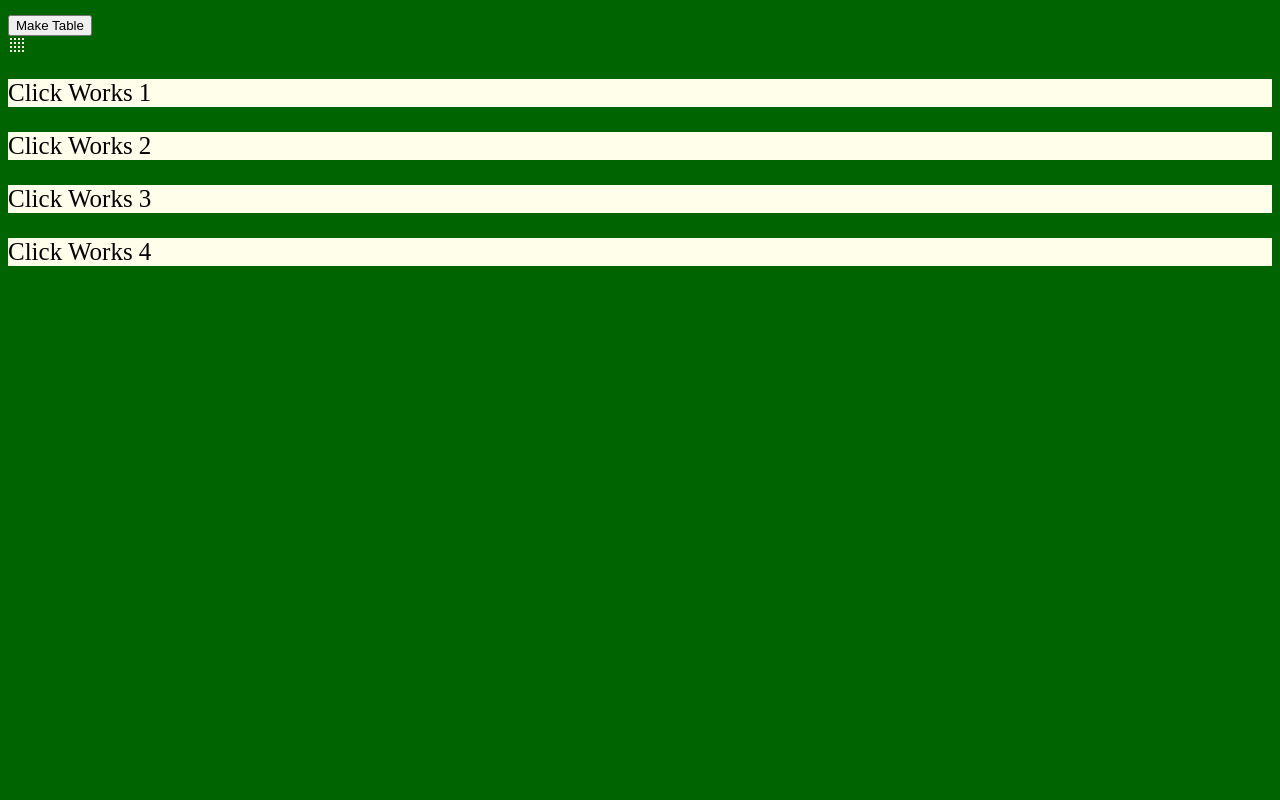
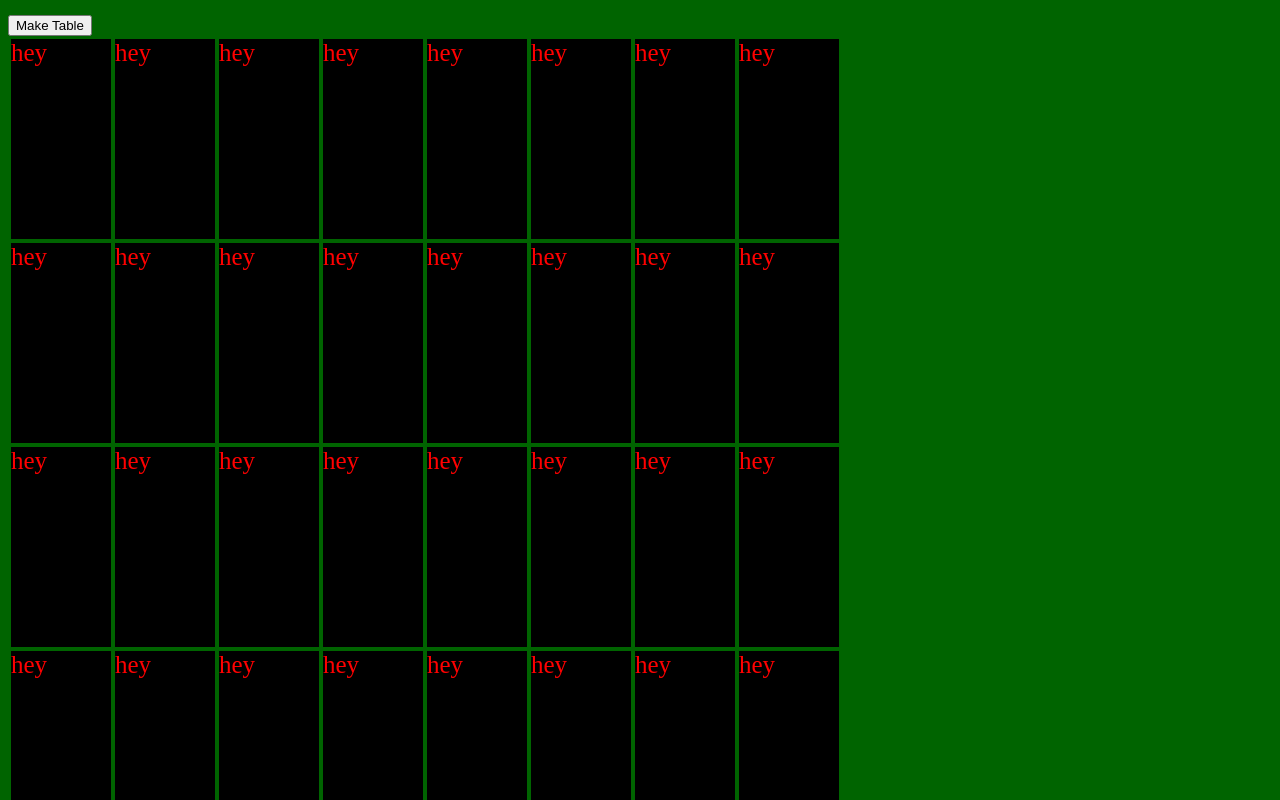
Before and after one commit to J-Michael-Brown/Memory-game, a website built with webpack: page src/index.html in a window 1280 px wide. Both pictures are taken after a click on the button "Make Table". Shown: the top 800 px of the page. Built offline with nearby package versions, Linux system fonts and the light colour scheme.

Commit message:
Have the program somewhat operational, still need to work out some bugs

```diff
--- a/src/flip.js
+++ b/src/flip.js
@@ -2,11 +2,18 @@ export function flip(hot) {
   if (hot.length > 1) {
     if (hot[0].isMatch(hot[1])) {
       $('.just-flipped').addClass('flipped');
+      $('#' + hot[0].id.toString() ).css('background-color', hot[0].value);
+      $('#' + hot[1].id.toString() ).css('background-color', hot[1].value);
       $('.just-flipped').removeClass('just-flipped');
     } else {
       // add a couple of seconds
-      $('.just-flipped').addClass('unflipped');
-      $('.just-flipped').removeClass('just-flipped');
+      setTimeout(function() {
+        $('.just-flipped').addClass('unflipped');
+        // hot[0].css('background-color', hot[0].value);
+        $('#' + hot[0].id.toString() ).css('background-color', 'black');
+        $('#' + hot[1].id.toString() ).css('background-color', 'black');
+        $('.just-flipped').removeClass('just-flipped');
+      }, 500);
     }
   }
 }
@@ -59,7 +66,7 @@ export function makeTable(length, height, colors) {
   for (var h=0; h<height; h++) {
     htmlCode = htmlCode + "\t<tr>\n";
     for (var l=0; l<length; l++) {
-      htmlCode = htmlCode + '\t\t<td id="cell-'+ totalCells++ + '" value="' + colors[colorsIndex] + '" class="unflipped"></td> \n';
+      htmlCode = htmlCode + '\t\t<td><div id="cell-'+ totalCells++ + '" value="' + colors[colorsIndex] + '" class="unflipped"><p>hey</p></div></td>\n';
       colorsIndex++;
     }
     htmlCode = htmlCode + "\t</tr>\n";
--- a/src/index.html
+++ b/src/index.html
@@ -11,18 +11,5 @@
     </form>
 
     <div id="game"></div>
-
-    <div id="1" class="unflipped" value="red">
-      <p>Click Works 1</p>
-    </div>
-    <div id="2" class="unflipped" value="red">
-      <p>Click Works 2</p>
-    </div>
-    <div id="3" class="unflipped" value="blue">
-      <p>Click Works 3</p>
-    </div>
-    <div id="4" class="unflipped" value="blue">
-      <p>Click Works 4</p>
-    </div>
   </body>
 </html>
--- a/src/main.js
+++ b/src/main.js
@@ -4,26 +4,27 @@ import './styles.css';
 
 $(document).ready(function() {
   $("form").submit(function(event) {
-    debugger;
     event.preventDefault();
-    console.log('button clicked');
-    var colors = generateColors(16);
-    debugger;
-    var table = makeTable(4, 4, colors);
-    debugger;
-    $("#game").append(table);
+    var width = 8;
+    var height = 6;
+    var colors = generateColors(width*height);
+    var table = makeTable(width, height, colors);
+    $("#game").html(table);
+    clickCard();
   });
 
-
-  $(".unflipped").click(function(event) {
+  function clickCard(){
+    $(".unflipped").on("click", function(event) {
       event.preventDefault();
-    var justFlippedFoundId = $('.just-flipped').attr('id');
+      var justFlippedFoundId = $(this).attr('id');
+      var justFlippedFoundColor = $(this).attr('value');
+      console.log(justFlippedFoundColor);
       if (justFlippedFoundId > 0) {
         $('.just-flipped').attr('id');
       }
       $(this).attr('class', 'just-flipped');
-
       var hot = [];
+      $(this).css('background-color', justFlippedFoundColor);
       $('.just-flipped').each(function() {
         hot.push(new Card($(this).attr('id'), $(this).attr('value')));
       });
@@ -31,4 +32,5 @@ $(document).ready(function() {
 
     });
 
+  }
 });
--- a/src/styles.css
+++ b/src/styles.css
@@ -5,15 +5,25 @@ body {
 
 .just-flipped {
   color: red;
-  background-color: #fffeea;
+  background-color: blue;
 }
 
 .unflipped {
-  color: black;
-  background-color: #fffeea;
+  color: red;
+  background-color: black;
 }
 
 .flipped {
   color: lightgreen;
-  background-color: #fffeea;
+  background-color: gray;
 }
+
+td {
+  width: 100px;
+  height: 200px;
+}
+
+td div {
+  height: 100%;
+  width: 100%;
+}
```
Lines whose indentation alone changed are shown as unchanged.
